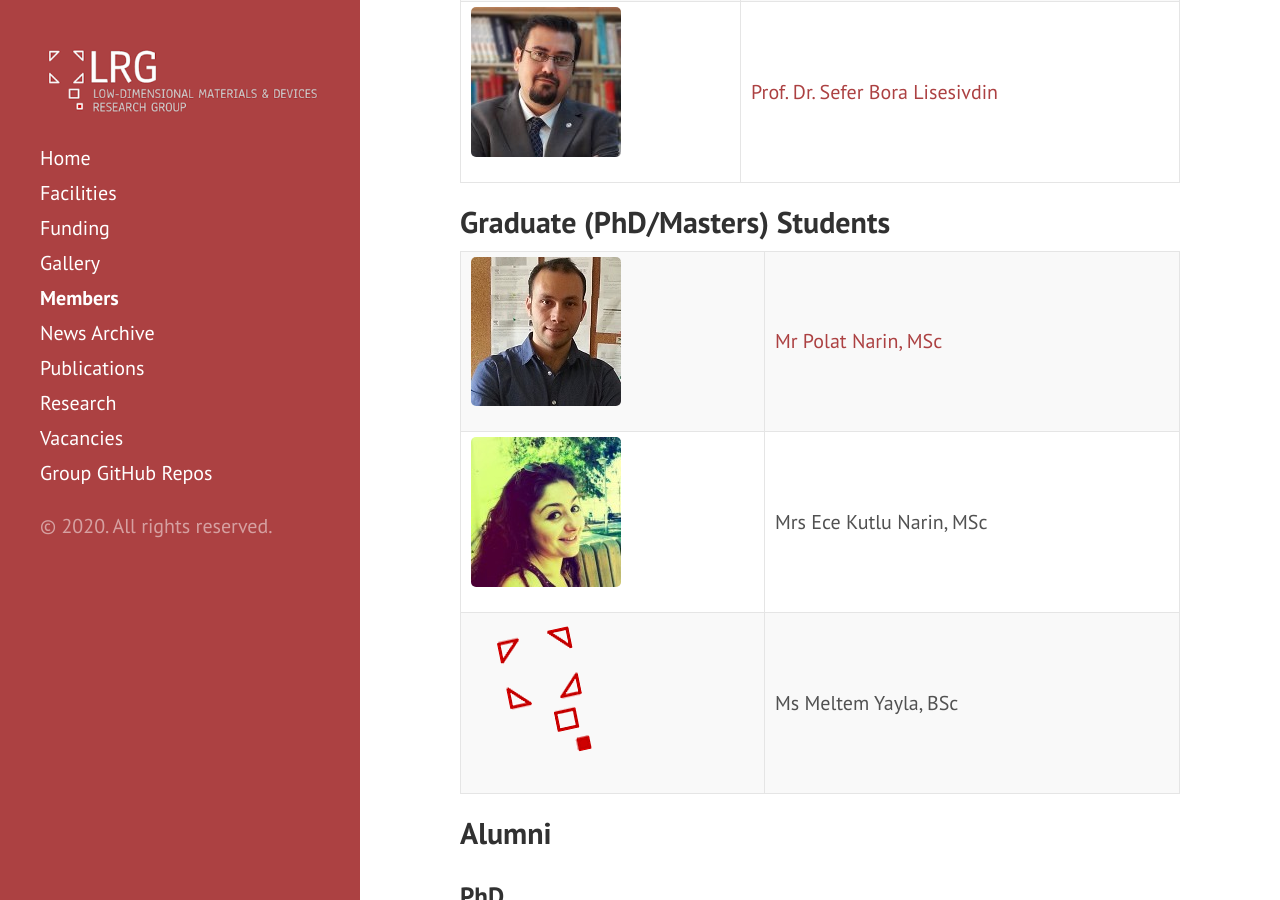
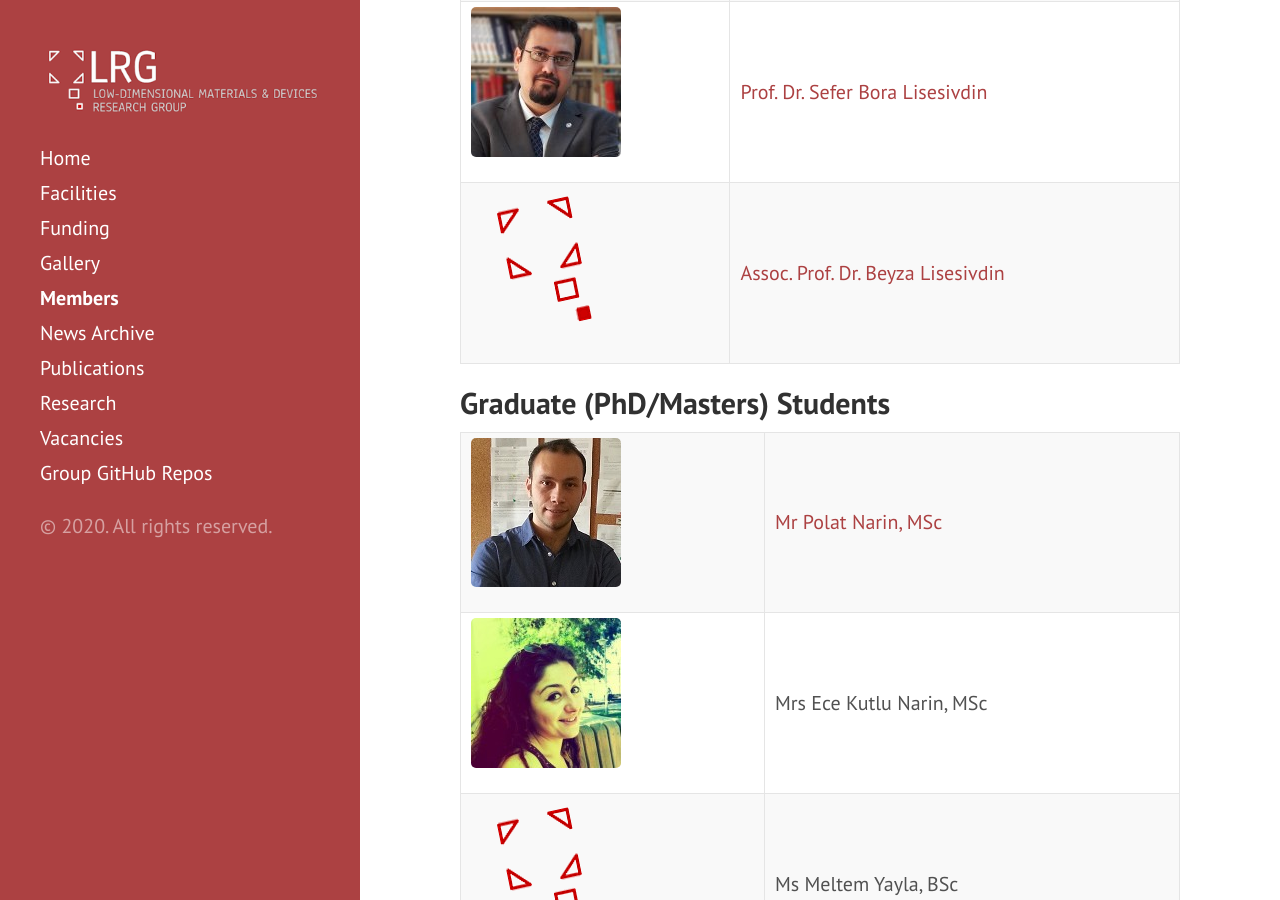
Before and after one commit to lrgresearch/oldwebsite, a Jekyll site: the page built from members.md, in a window 1280 px wide and 900 px high, scrolled down 425 px. Built offline with Jekyll 4.4.1, drawn with Linux system fonts in a browser that asks for light colours; Markdown is read by kramdown in place of the engine named in the settings.

Commit message:
Update members.md

```diff
--- a/members.md
+++ b/members.md
@@ -9,6 +9,7 @@ title: Members
 
 ![MKasap](files/members/mkasap.jpg) | [Prof. Dr. Mehmet Kasap](http://websitem.gazi.edu.tr/site/mkasap)
 ![SBLisesivdin](files/members/bora.jpg) | [Prof. Dr. Sefer Bora Lisesivdin](http://sblisesivdin.github.io)
+![BLisesivdin](files/members/nopic.png) | [Assoc. Prof. Dr. Beyza Lisesivdin](http://websitem.gazi.edu.tr/site/beyzas)
 
 ## Graduate (PhD/Masters) Students
 
```
